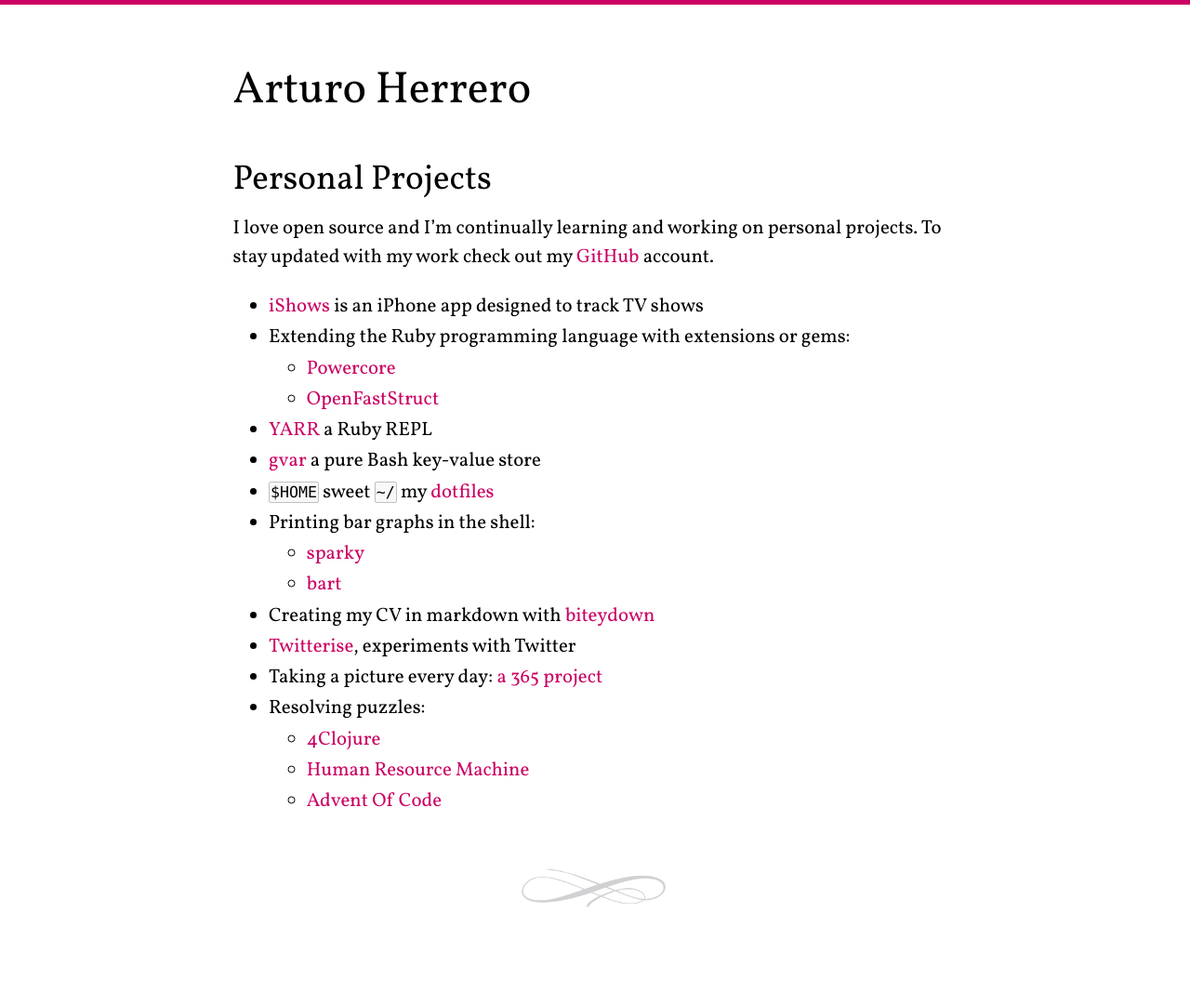
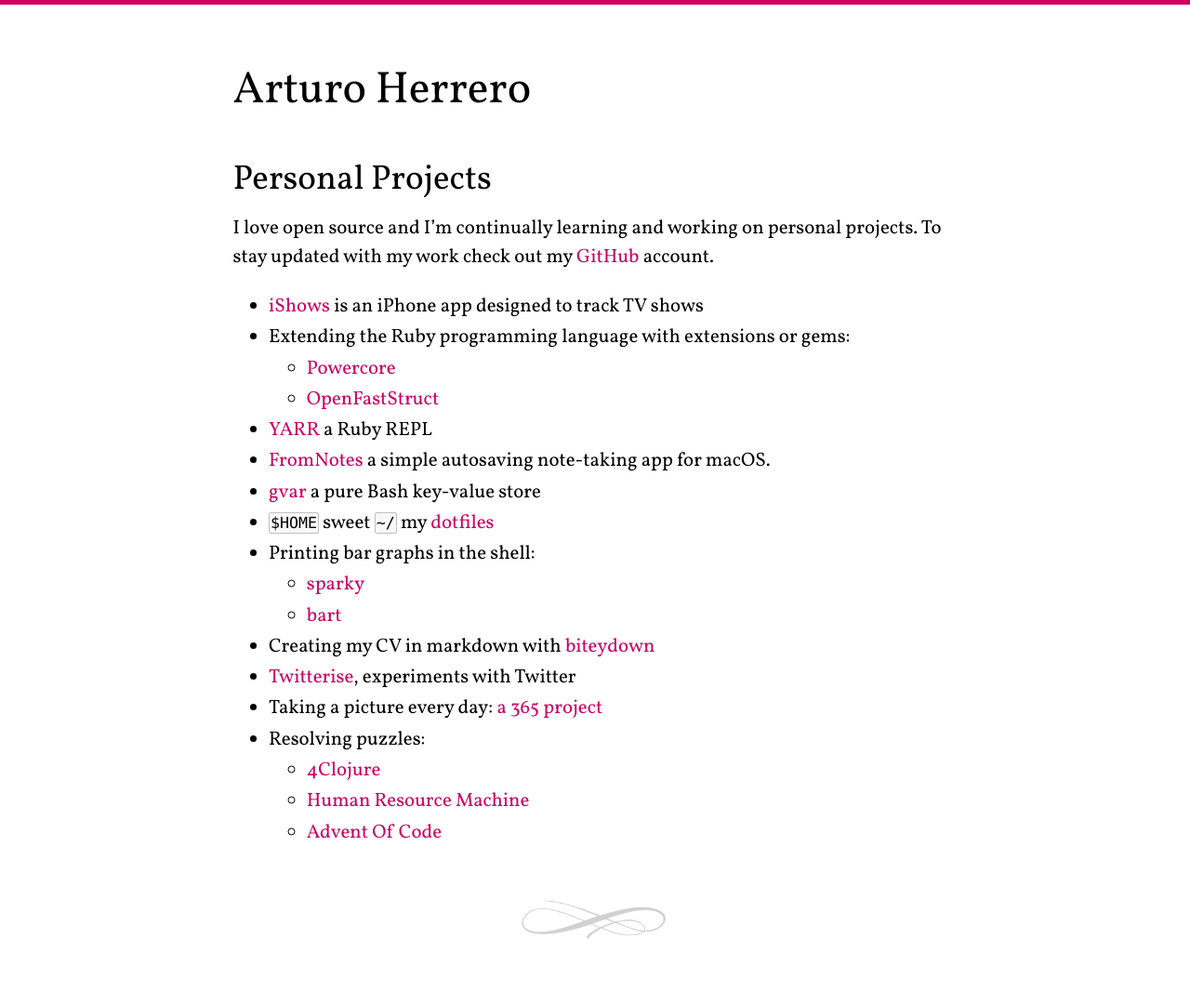
Before and after one commit to arturoherrero/arturoherrero.com, a Jekyll site: the page built from pages/projects.md, in a window 1280 px wide. Shown: the whole page at 93% size. Built offline with Jekyll 4.4.1, drawn with Linux system fonts in a browser that asks for light colours; before the commit the page ends 1047 px from its top, so only the background shows below that.

Commit message:
Include FromNotes project

```diff
--- a/pages/projects.md
+++ b/pages/projects.md
@@ -15,6 +15,7 @@
     - [Powercore][3]
     - [OpenFastStruct][4]
 - [YARR][5] a Ruby REPL
+- [FromNotes][16]{:target="_blank"} a simple autosaving note-taking app for macOS.
 - [gvar][10]{:target="_blank"} a pure Bash key-value store
 - `$HOME` sweet `~/` my [dotfiles][11]{:target="_blank"}
 - Printing bar graphs in the shell:
```
Also changed, not shown: other parts of pages/projects.md (+1 -0 lines).
